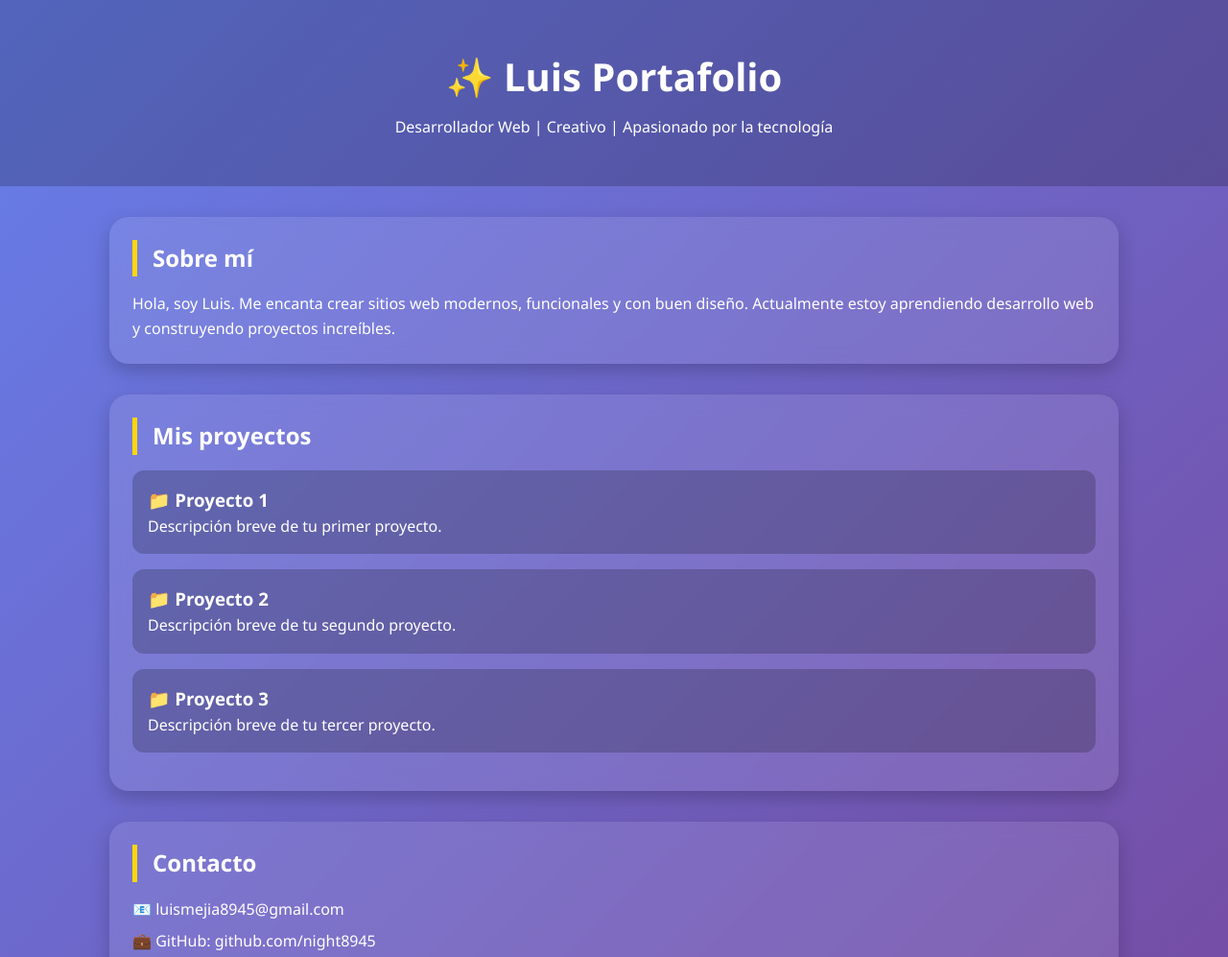
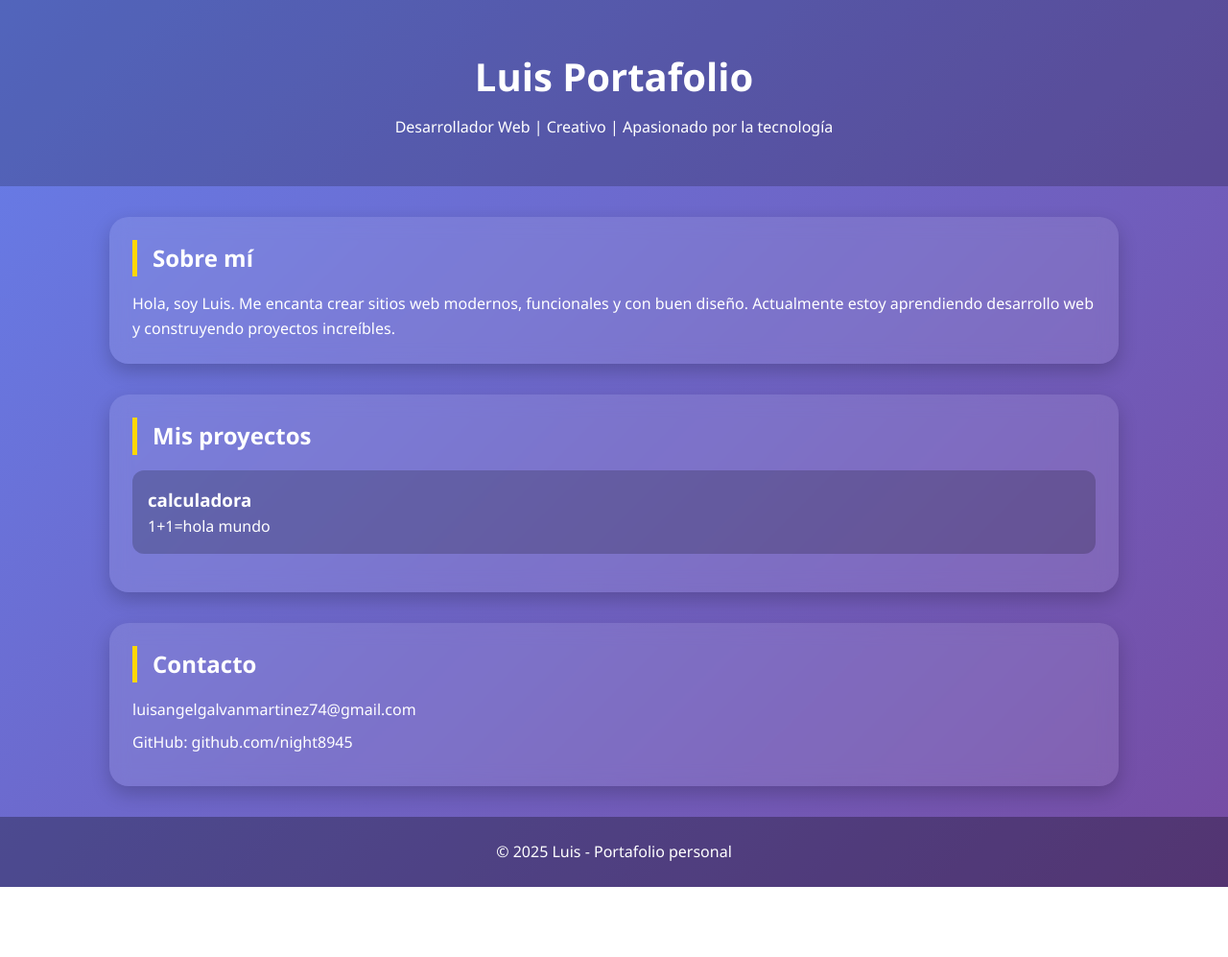
Before and after one commit to night8945/mi-pagina-web, a plain HTML site: page index.html in a window 1280 px wide. Shown: the top 997 px of the page at 96% size. After the commit the page ends 924 px from the top, so only its background shows below. Drawn offline with Linux system fonts and the light colour scheme.

Commit message:
actualizar correo de contacto

```diff
--- a/index.html
+++ b/index.html
@@ -8,7 +8,7 @@
 </head>
 <body>
     <header>
-        <h1>✨ Luis Portafolio</h1>
+        <h1>Luis Portafolio</h1>
         <p>Desarrollador Web | Creativo | Apasionado por la tecnología</p>
     </header>
 
@@ -21,23 +21,15 @@
         <section class="proyectos">
             <h2>Mis proyectos</h2>
             <div class="proyecto">
-                <h3>📁 Proyecto 1</h3>
-                <p>Descripción breve de tu primer proyecto.</p>
-            </div>
-            <div class="proyecto">
-                <h3>📁 Proyecto 2</h3>
-                <p>Descripción breve de tu segundo proyecto.</p>
-            </div>
-            <div class="proyecto">
-                <h3>📁 Proyecto 3</h3>
-                <p>Descripción breve de tu tercer proyecto.</p>
+                <h3>calculadora </h3>
+                <p>1+1=hola mundo</p>
             </div>
         </section>
 
         <section class="contacto">
             <h2>Contacto</h2>
-            <p>📧 luismejia8945@gmail.com</p>
-            <p>💼 GitHub: github.com/night8945</p>
+            <p>luisangelgalvanmartinez74@gmail.com</p>
+            <p>GitHub: github.com/night8945</p>
         </section>
     </div>
 
```
